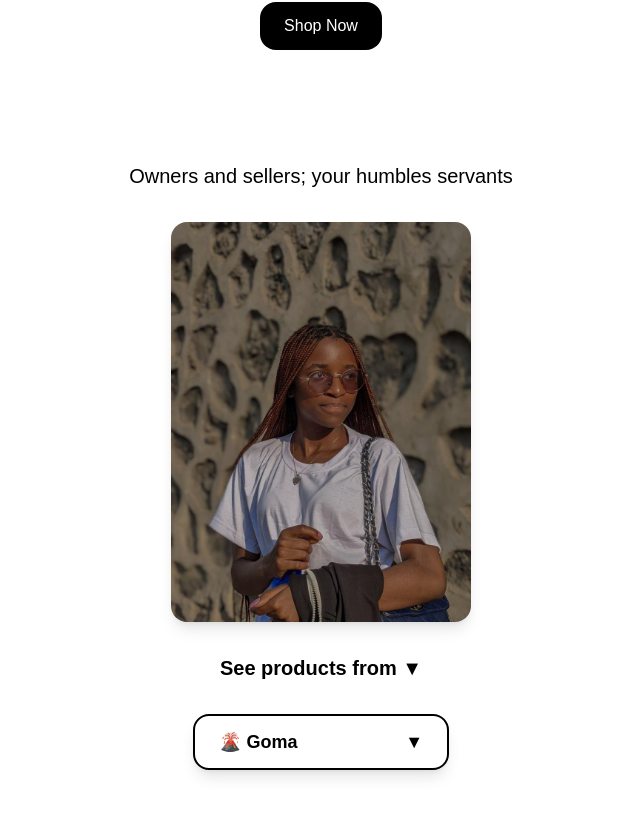
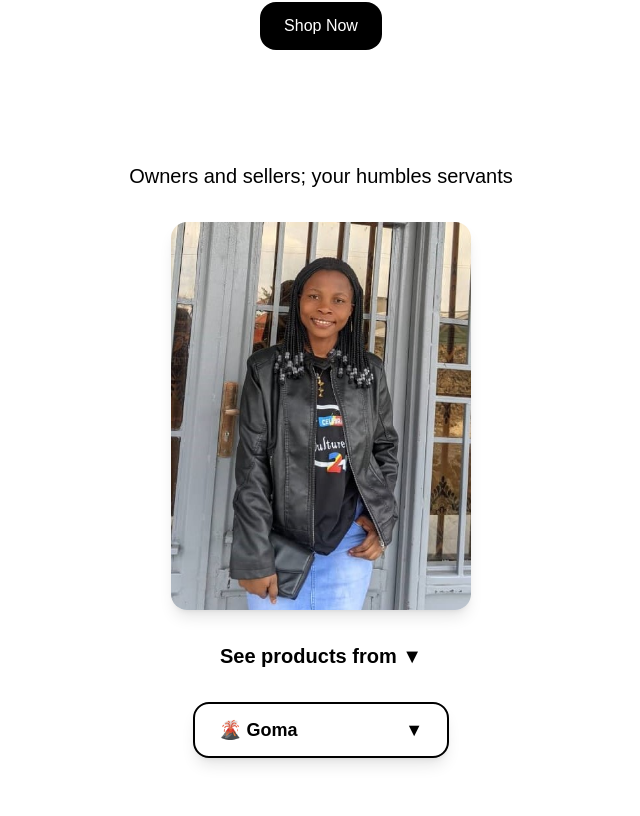
Before and after one commit to YanMusisiva/shirtimeMVP, a Next.js app: page / in a window 1280 px wide. Shown: the part 466-1282 px from the top of the page, without its empty margins (319-959 px from the left). Built offline with nearby package versions, Linux system fonts and the light colour scheme.

Commit message:
shirtimemvp without my photo

```diff
--- a/app/page.tsx
+++ b/app/page.tsx
@@ -130,7 +130,7 @@ export default function Home() {
   };
   const products = productsByCity[city as City]; // Type assertion pour éviter l'erreur de type
 
-  const images = ["/john.jpg", "/jesper.jpg", "/dorcas.jpg", "/justine.jpg"];
+  const images = [ "/jesper.jpg", "/dorcas.jpg", "/justine.jpg"];
 
   const [index, setIndex] = useState(0);
   const [isPaused, setIsPaused] = useState(false);
--- a/package.json
+++ b/package.json
@@ -13,6 +13,7 @@
     "libphonenumber-js": "^1.12.9",
     "mongoose": "^8.16.1",
     "next": "15.3.4",
+    "next-pwa": "^5.6.0",
     "nodemailer": "^7.0.4",
     "react": "^19.0.0",
     "react-dom": "^19.0.0",
```
Also changed, not shown: 1 other file (tests, documents, lock files or other folders).
